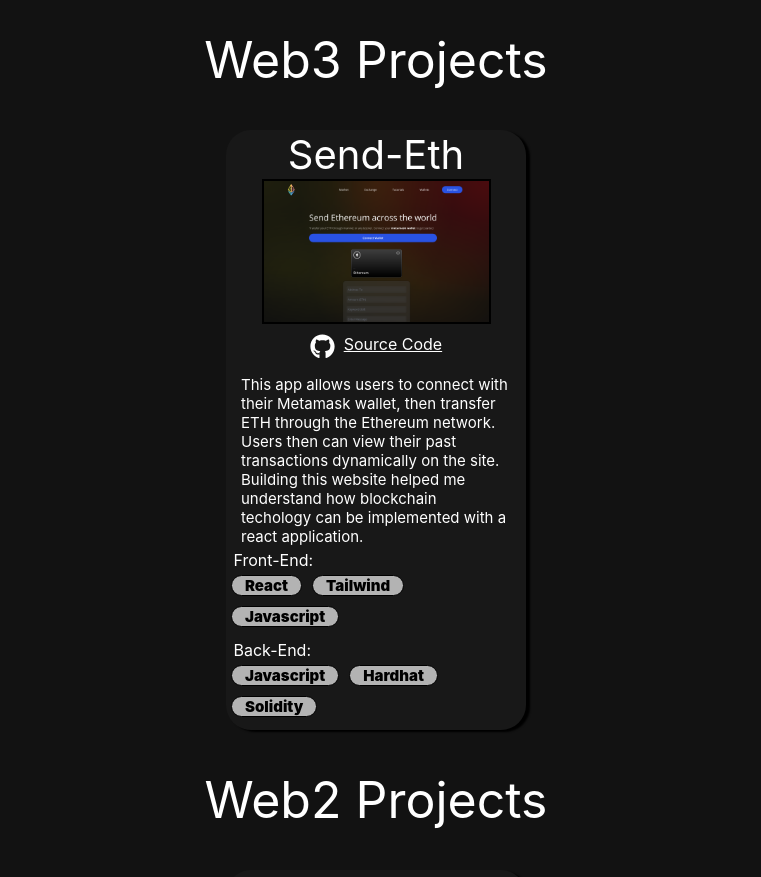
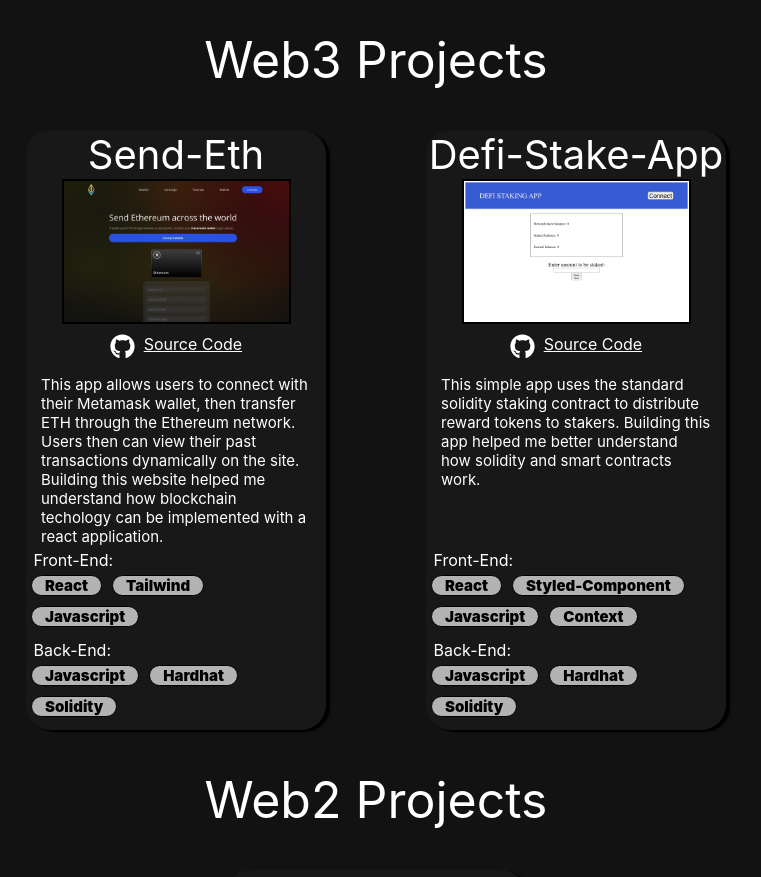
Before and after one commit to locbgiang/website, a React (Vite) app in the folder client/: page / in a window 1280 px wide. Shown: the part 980-1857 px from the top of the page, without its empty margins (264-1025 px from the left). Built offline with nearby package versions, Linux system fonts and the light colour scheme.

Commit message:
added defi staking app

```diff
--- a/client/src/components/Body.jsx
+++ b/client/src/components/Body.jsx
@@ -1,6 +1,8 @@
 import styled from 'styled-components';
 import sendeth from '../../images/sendeth.png';
 import cryptosite from '../../images/cryptosite.png';
+import defistakeapp from '../../images/defistakeapp.png';
+
 import React from 'react';
 import { FaGithub } from 'react-icons/fa';
 
@@ -250,6 +252,16 @@ const Body = () => {
                     projectTechFrontEnd={["React", "Tailwind","Javascript"]}
                     projectTechBackEnd={["Javascript", "Hardhat", "Solidity"]}
                 />
+                <Projects
+                    projectSite="https://defi-stake-app.vercel.app"
+                    projectName="Defi-Stake-App"
+                    projectImage={defistakeapp}
+                    projectSrc="https://github.com/locbgiang/Defi-Staking-App"
+                    projectDesc="This simple app uses the standard solidity staking contract to distribute reward tokens to stakers.
+                    Building this app helped me better understand how solidity and smart contracts work."
+                    projectTechFrontEnd={["React", "Styled-Component","Javascript", "Context"]}
+                    projectTechBackEnd={["Javascript", "Hardhat", "Solidity"]}
+                />
 
             </ProjectSpace>
             <ProjectSpaceName>
```
Also changed, not shown: client/images/defistakeapp.png (added).
